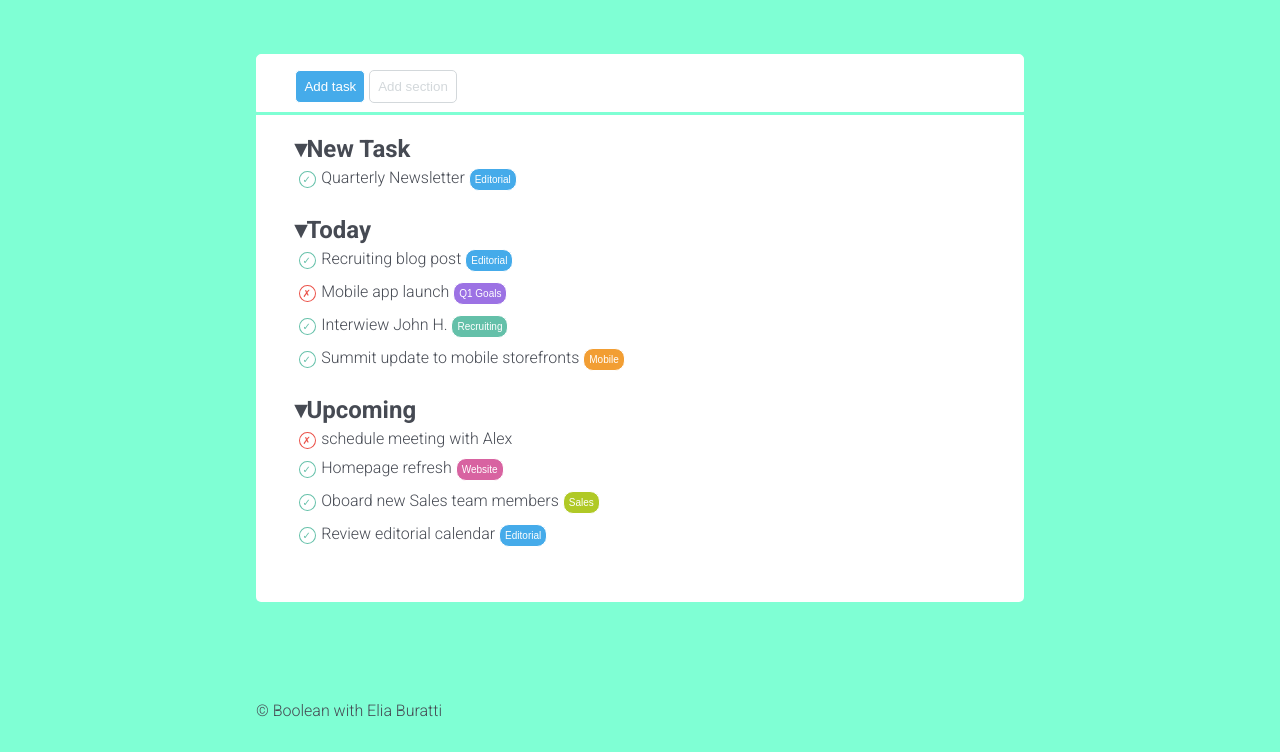
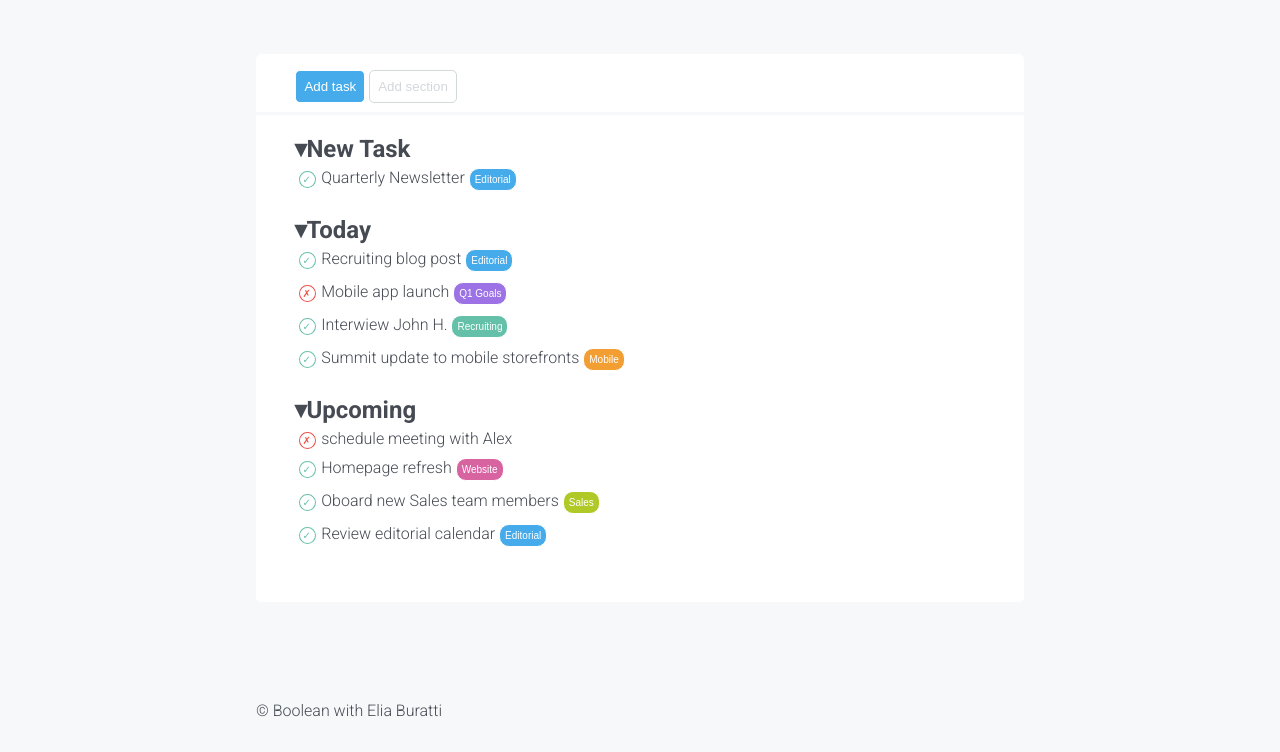
Before and after one commit to EliaBuratti/html-css-toboolist, a plain HTML site: page index.html in a window 1280 px wide. Shown: the part 80-832 px from the top of the page. Drawn offline with Linux system fonts and the light colour scheme.

Commit message:
change color backgound

```diff
--- a/css/style.css
+++ b/css/style.css
@@ -18,9 +18,7 @@ header {
 
 main, footer {
 
-/*     background-color: rgba(246,248,249,255); DA RIPRISTINARE */
-
-    background-color: aquamarine;
+    background-color: rgba(246,248,249,255);
     padding-top: 5%;
     padding-left:20%;
     padding-right: 20%;
```
Also changed, not shown: index.html (line endings or trailing spaces).
